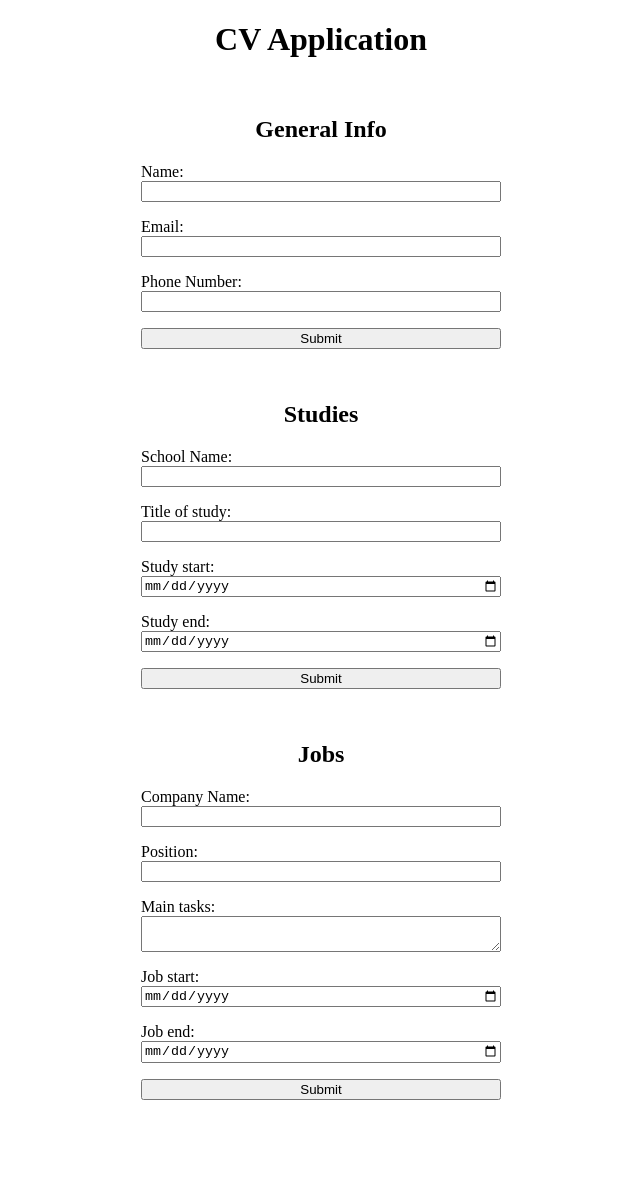
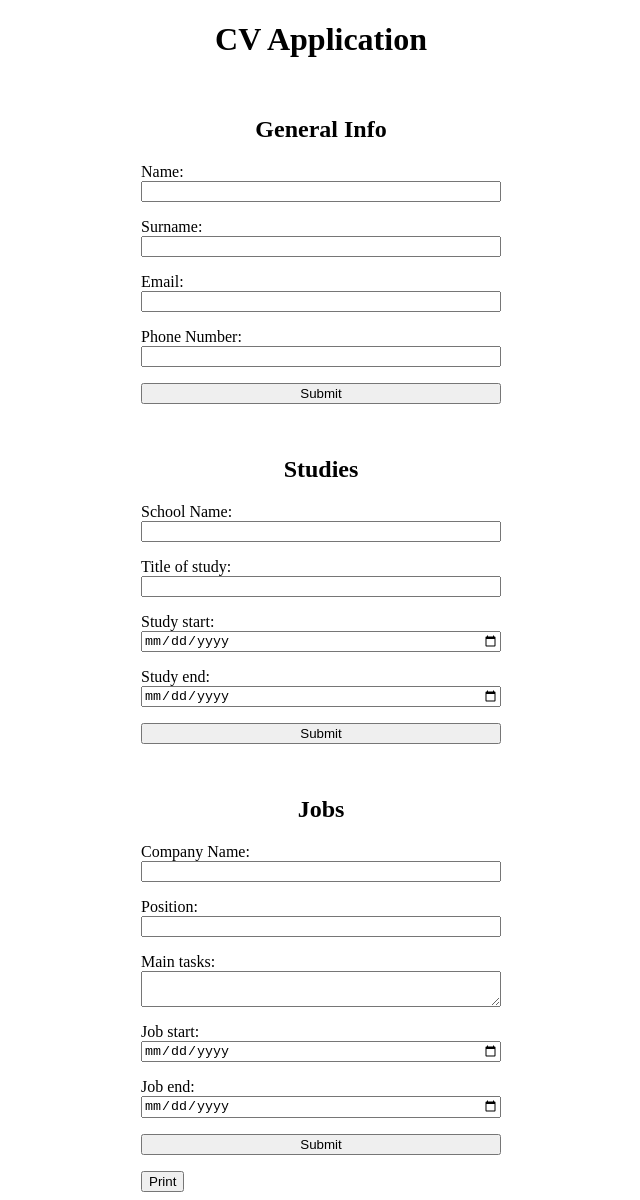
Before and after one commit to Bossolin/odin-cv-application, a React (Create React App) app: page / in a window 1280 px wide. Shown: the whole page, without its empty margins (319-959 px from the left). Before the commit the page ends 1124 px from the top, so only its background shows below. Built offline with nearby package versions, Linux system fonts and the light colour scheme.

Commit message:
small bug fixes

```diff
--- a/src/App.jsx
+++ b/src/App.jsx
@@ -13,7 +13,13 @@ class App extends Component {
     super(props);
 
     this.state = {
-      general: { name: "", email: "", phone: "", isEditable: true },
+      general: {
+        name: "",
+        lastName: "",
+        email: "",
+        phone: "",
+        isEditable: true,
+      },
       studies: {
         schoolName: "",
         titleOfStudy: "",
@@ -76,6 +82,9 @@ class App extends Component {
         ) : (
           <DisplayJobs info={jobs} onEdit={this.onEdit} />
         )}
+        <button type="button" className="print-btn" onClick={window.print}>
+          Print
+        </button>
       </div>
     );
   }
--- a/src/components/DisplayGeneralInfo.jsx
+++ b/src/components/DisplayGeneralInfo.jsx
@@ -18,6 +18,7 @@ class DisplayGeneralInfo extends Component {
           onClick={() => onEdit("general")}
         />
         <h3>Name: {info.name}</h3>
+        <h3>Surname: {info.lastName}</h3>
         <h3>Email: {info.email}</h3>
         <h3>Phone Number: {info.phone}</h3>
       </div>
--- a/src/components/GeneralInfo.jsx
+++ b/src/components/GeneralInfo.jsx
@@ -11,6 +11,7 @@ class GeneralInfo extends Component {
 
     this.state = {
       name: info.name,
+      lastName: info.lastName,
       email: info.email,
       phone: info.phone,
     };
@@ -38,7 +39,7 @@ class GeneralInfo extends Component {
   }
 
   render() {
-    const { name, email, phone } = this.state;
+    const { name, lastName, email, phone } = this.state;
 
     return (
       <div className="general">
@@ -52,6 +53,17 @@ class GeneralInfo extends Component {
               id="name"
               required
               value={name}
+              onChange={this.onChange}
+            />
+          </label>
+          <label htmlFor="lastName">
+            Surname:
+            <input
+              type="text"
+              name="lastName"
+              id="lastName"
+              required
+              value={lastName}
               onChange={this.onChange}
             />
           </label>
```
